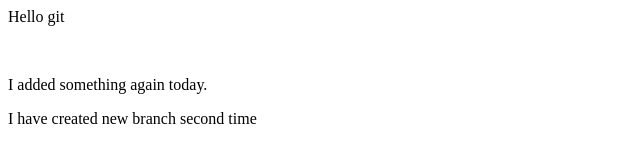
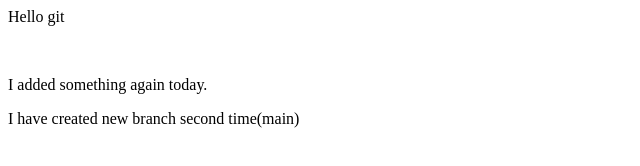
Before and after one commit to Mayank210891/GitDemo, a plain HTML site: page index.html in a window 1280 px wide. Shown: the full height of the page, 0-640 px from the left. Drawn offline with Linux system fonts and the light colour scheme.

Commit message:
change in main

```diff
--- a/index.html
+++ b/index.html
@@ -1,4 +1,4 @@
 <p>Hello git</p>
 <br/>
 <p>I added something again today.</p>
-<p>I have created new branch second time</p>
+<p>I have created new branch second time(main)</p>
```
